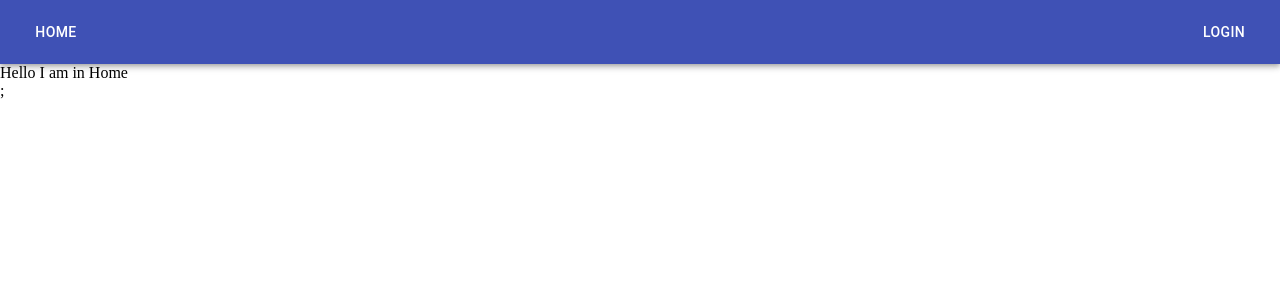
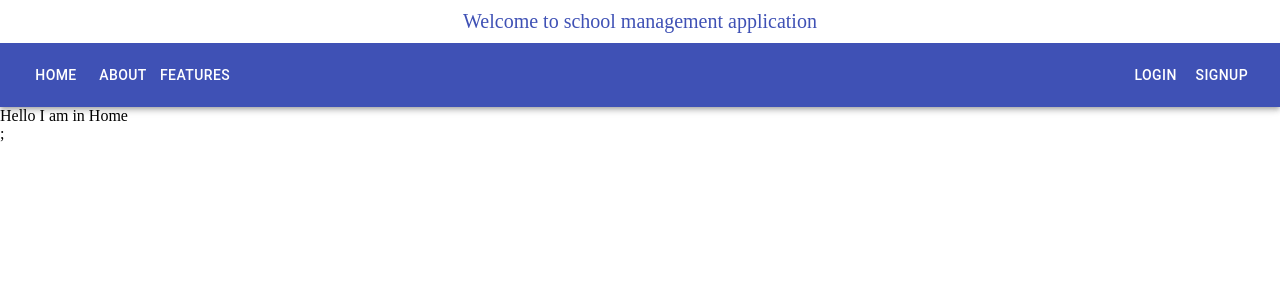
Before and after one commit to vandanmshah/school-admin-portal, a React (Create React App) app: page / in a window 1280 px wide. Shown: the top 300 px of the page. Built offline with nearby package versions, Linux system fonts and the light colour scheme.

Commit message:
Changed : NavBar Component

```diff
--- a/src/Components/Common/NavBar/index.tsx
+++ b/src/Components/Common/NavBar/index.tsx
@@ -7,6 +7,16 @@ const useStyles = makeStyles(() => ({
   root: {
     flexGrow: 1,
   },
+  title: {
+    textAlign: 'center',
+    fontSize: '20px',
+    background: '#ffffff',
+    color: '#3f51b5',
+    padding: '10px',
+  },
+  button: {
+    marginRight: '3px',
+  },
 }));
 const NavBar: React.FC<{}> = () => {
   const history = useHistory();
@@ -15,14 +25,25 @@ const NavBar: React.FC<{}> = () => {
   return (
     <div className={classes.root}>
       <AppBar position='static'>
+        <div className={classes.title}>
+          <span>Welcome to school management application </span>
+        </div>
         <Toolbar>
-          <Button color='inherit' onClick={() => navigateTopage('/')}>
+          <Button color='inherit' className={classes.button} onClick={() => navigateTopage('/')}>
             Home
           </Button>
-
+          <Button color='inherit'  className={classes.button} onClick={() => navigateTopage('/')}>
+            About
+          </Button>
+          <Button color='inherit'  className={classes.button} onClick={() => navigateTopage('/')}>
+            features
+          </Button>
           <Grid container alignItems='flex-start' justify='flex-end' direction='row'>
             <Button color='inherit' onClick={() => navigateTopage('/login')}>
               Login
+            </Button>
+            <Button color='inherit' onClick={() => navigateTopage('/login')}>
+              Signup
             </Button>
           </Grid>
         </Toolbar>
```
